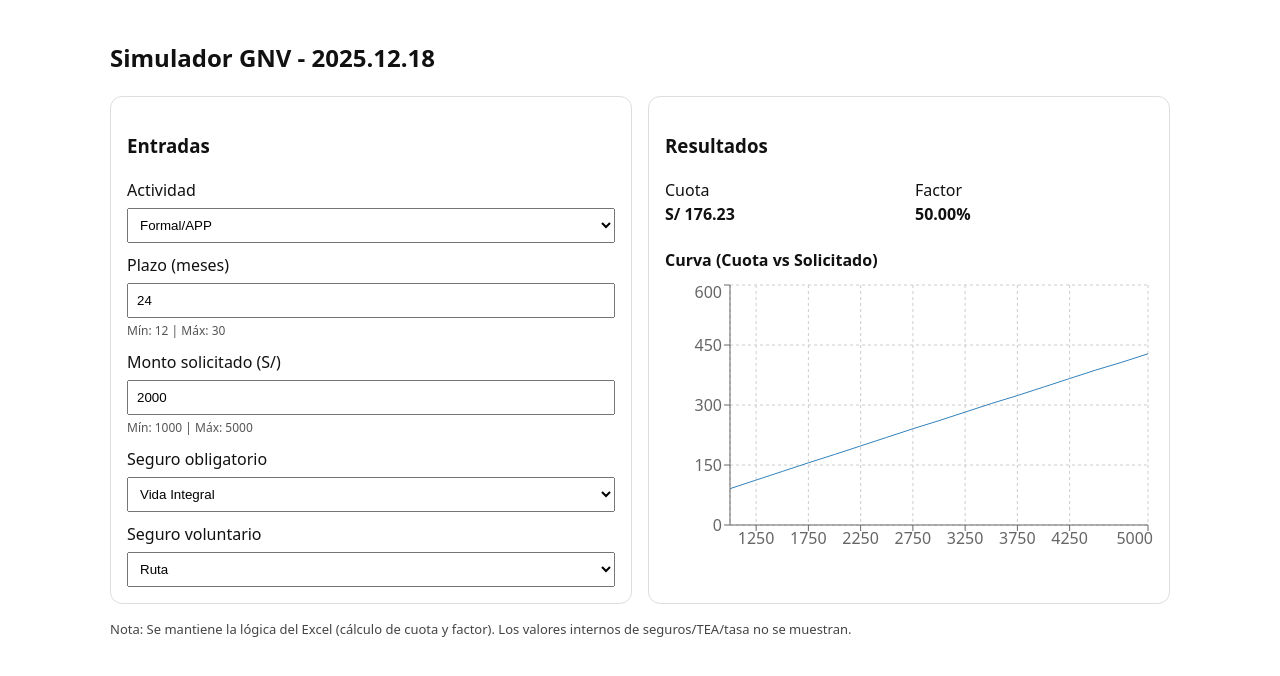
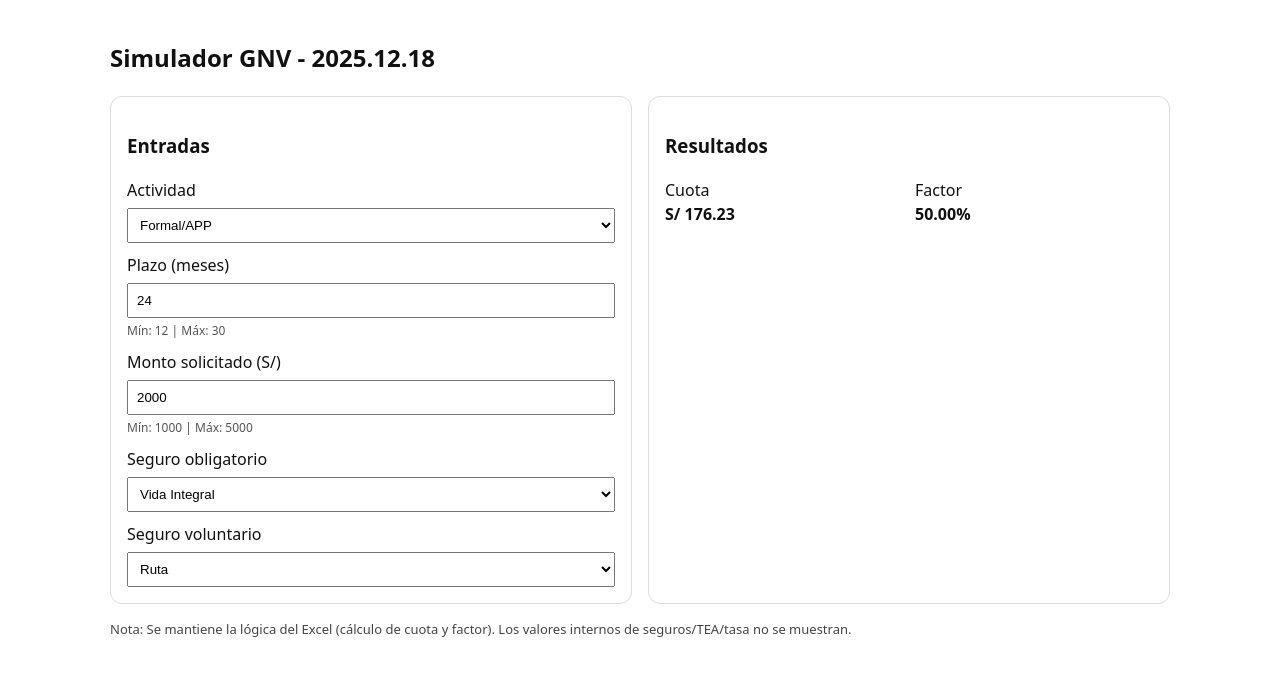
Before and after one commit to JomarkNoriega/SimuladorGNV2025-v1, a React (Vite) app: page / in a window 1280 px wide. Shown: the top 676 px of the page. Built offline with nearby package versions, Linux system fonts and the light colour scheme.

Commit message:
Add files via upload

```diff
--- a/src/App.jsx
+++ b/src/App.jsx
@@ -1,14 +1,4 @@
 import React, { useMemo, useState } from "react";
-import {
-  ResponsiveContainer,
-  LineChart,
-  Line,
-  XAxis,
-  YAxis,
-  Tooltip,
-  CartesianGrid,
-} from "recharts";
-
 // -------------------------------
 // 1) Tablas embebidas (del Excel)
 // -------------------------------
@@ -220,33 +210,6 @@ export default function App() {
     };
   }, [activity, plazo, solicitado, seguroObliga, seguroVol]);
 
-  const chartData = useMemo(() => {
-    // Curva: cuota vs solicitado (manteniendo plazo y seguros elegidos)
-    const points = [];
-    const start = limits.montoMin;
-    const end = limits.montoMax;
-    const step = 250;
-
-    for (let s = start; s <= end; s += step) {
-      const costoObliga = seguroObliga === "Vida Integral" ? 0.1 * s : 0;
-
-      let costoVol = 0;
-      if (seguroVol === "Solidario") costoVol = plazo * 8;
-      else if (seguroVol === "Ruta") costoVol = 60;
-      else if (seguroVol === "Solidario + Ruta") costoVol = plazo * 8 + 60;
-      else costoVol = 0;
-
-      const total = s + costoObliga + costoVol;
-
-      const tea = teaFromTotal(total);
-      const tasaMensual = monthlyRateFromTEA(tea);
-      const cuota = pmt(tasaMensual, plazo, total);
-
-      points.push({ solicitado: s, cuota });
-    }
-    return points;
-  }, [plazo, limits.montoMin, limits.montoMax, seguroObliga, seguroVol]);
-
   return (
     <div style={{ fontFamily: "system-ui", padding: 20, maxWidth: 1100, margin: "0 auto" }}>
       <h2>Simulador GNV - 2025.12.18</h2>
@@ -274,8 +237,9 @@ export default function App() {
               min={limits.plazoMin}
               max={limits.plazoMax}
               value={plazo}
-              onChange={(e) =>
-                setPlazo(clamp(Number(e.target.value), limits.plazoMin, limits.plazoMax))
+              onChange={(e) => setPlazo(Number(e.target.value))}
+              onBlur={() =>
+                setPlazo(clamp(plazo, limits.plazoMin, limits.plazoMax))
               }
               style={{ width: "100%", padding: 8, marginTop: 6 }}
             />
@@ -292,8 +256,9 @@ export default function App() {
               max={limits.montoMax}
               step={50}
               value={solicitado}
-              onChange={(e) =>
-                setSolicitado(clamp(Number(e.target.value), limits.montoMin, limits.montoMax))
+              onChange={(e) => setSolicitado(Number(e.target.value))}
+              onBlur={() =>
+                setSolicitado(clamp(solicitado, limits.montoMin, limits.montoMax))
               }
               style={{ width: "100%", padding: 8, marginTop: 6 }}
             />
@@ -357,21 +322,6 @@ export default function App() {
               <b>{formatPct(calc.factor)}</b>
             </div>
           </div>
-
-          <div style={{ marginTop: 18 }}>
-            <h4 style={{ marginBottom: 8 }}>Curva (Cuota vs Solicitado)</h4>
-            <div style={{ width: "100%", height: 280 }}>
-              <ResponsiveContainer>
-                <LineChart data={chartData}>
-                  <CartesianGrid strokeDasharray="3 3" />
-                  <XAxis dataKey="solicitado" />
-                  <YAxis />
-                  <Tooltip />
-                  <Line type="monotone" dataKey="cuota" dot={false} />
-                </LineChart>
-              </ResponsiveContainer>
-            </div>
-          </div>
         </div>
       </div>
 
```
